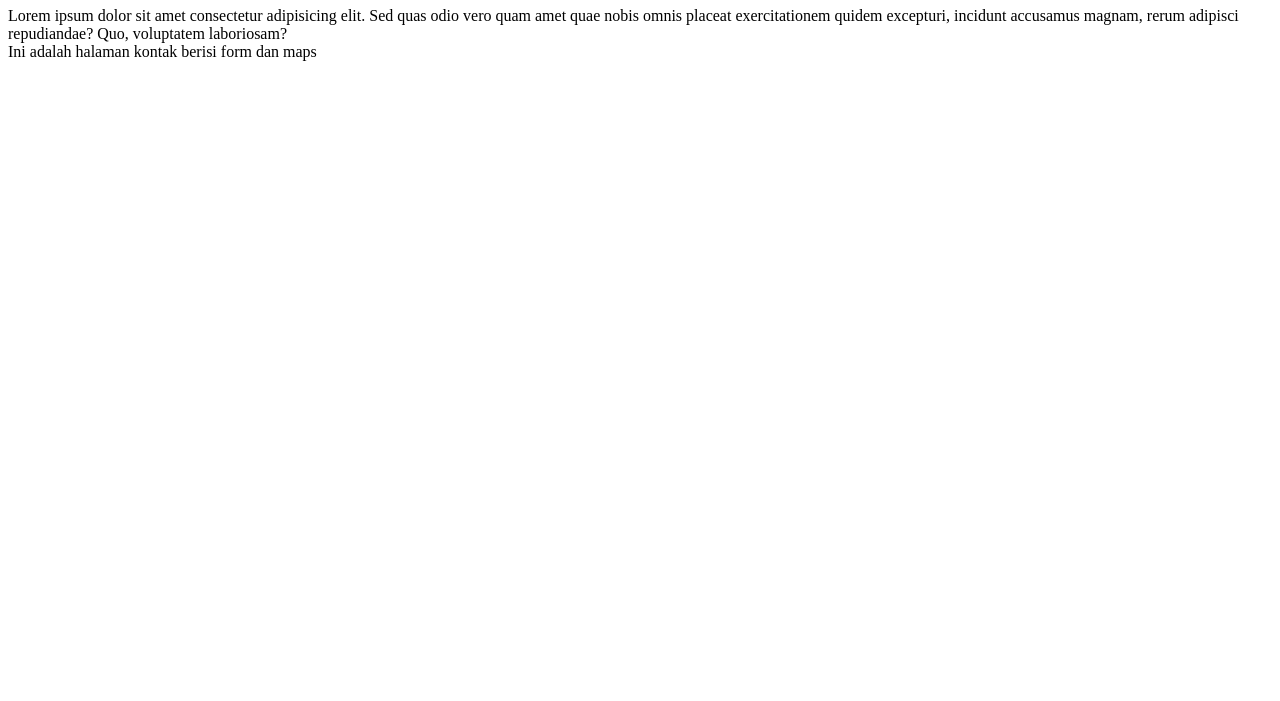
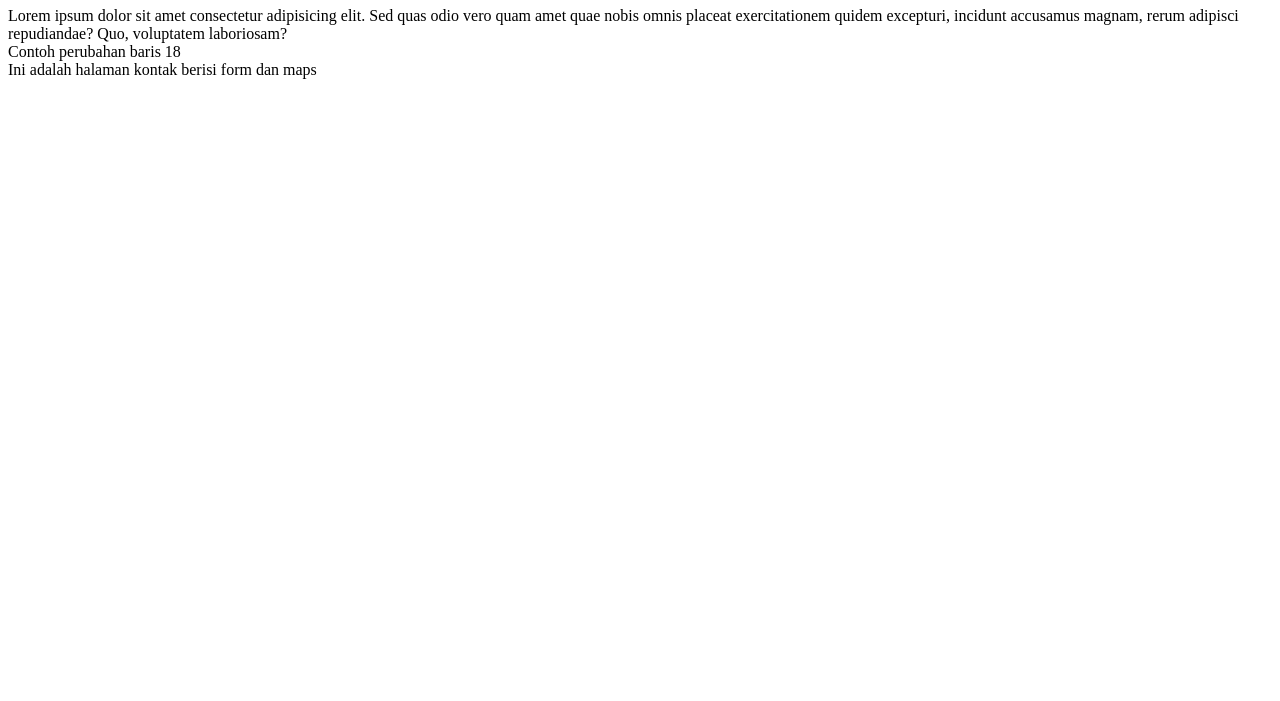
Before and after one commit to rizkibayupriyanto/CompanyProfile, a plain HTML site: page contact-us.html in a window 1280 px wide. Shown: the part 99-800 px from the top of the page. Drawn offline with Linux system fonts and the light colour scheme.

Commit message:
Menambah penjelasan contact us

```diff
--- a/contact-us.html
+++ b/contact-us.html
@@ -14,6 +14,9 @@
       incidunt accusamus magnam, rerum adipisci repudiandae? Quo, voluptatem
       laboriosam?
     </div>
+
+    <div>Contoh perubahan baris 18</div>
+
     <footer>Ini adalah halaman kontak berisi form dan maps</footer>
   </body>
 </html>
```
